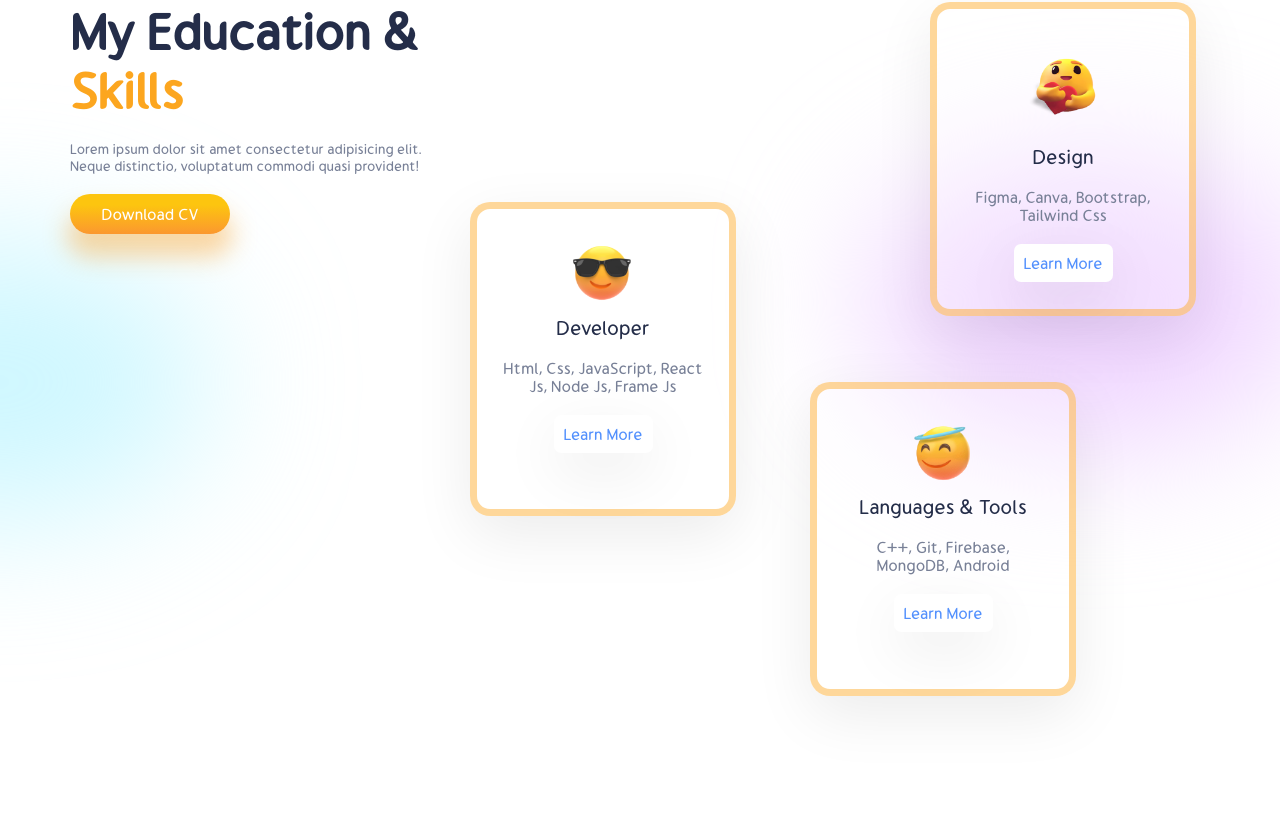
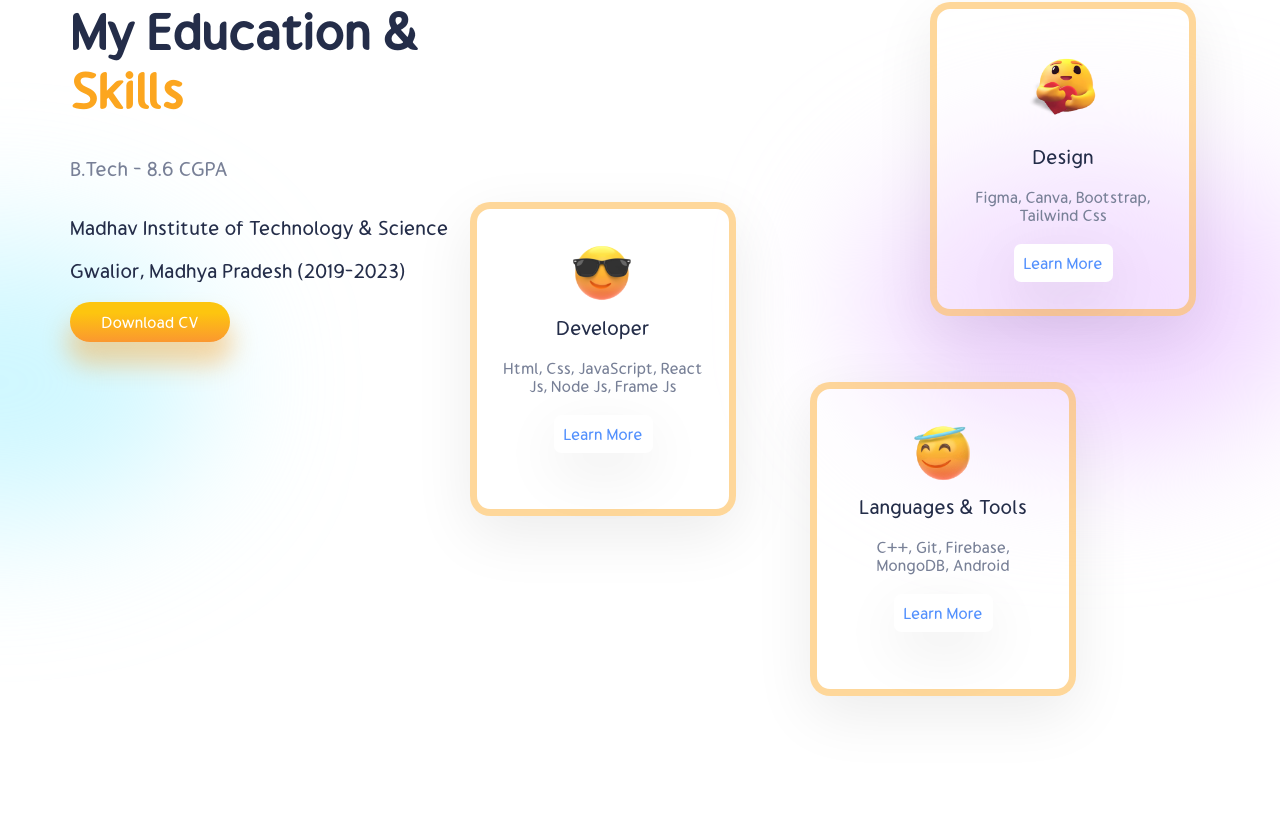
Before and after one commit to Satellite-system/Portfolio, a React (Create React App) app: page / in a window 1280 px wide. Shown: the part 1004-1820 px from the top of the page. Built offline with nearby package versions, Linux system fonts and the light colour scheme.

Commit message:
Add Colledge at Education Component

```diff
--- a/src/component/Education/Education.jsx
+++ b/src/component/Education/Education.jsx
@@ -16,8 +16,10 @@ const Education = () => {
       <div className="awesome">
         <span style={darkMode? {color:'#ffffff'}:{}}>My Education &</span>
         <span>Skills</span>
-        <span>Lorem ipsum dolor sit amet consectetur adipisicing elit.
-        <br /> Neque distinctio, voluptatum commodi quasi provident!</span>
+        <span><h2>B.Tech - 8.6 CGPA</h2></span>
+        <span><h3>Madhav Institute of Technology & Science</h3></span>
+        <span>Gwalior, Madhya Pradesh (2019-2023)</span>
+
         <a href={Resume} download>
           <button className='btn s-btn'>Download CV</button>
         </a>
```
